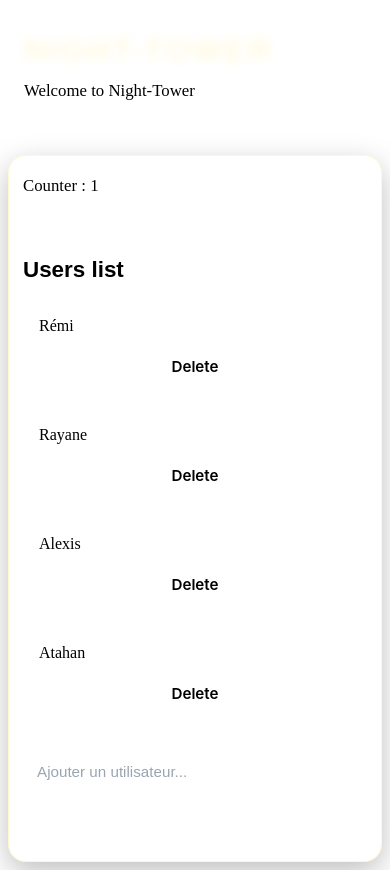
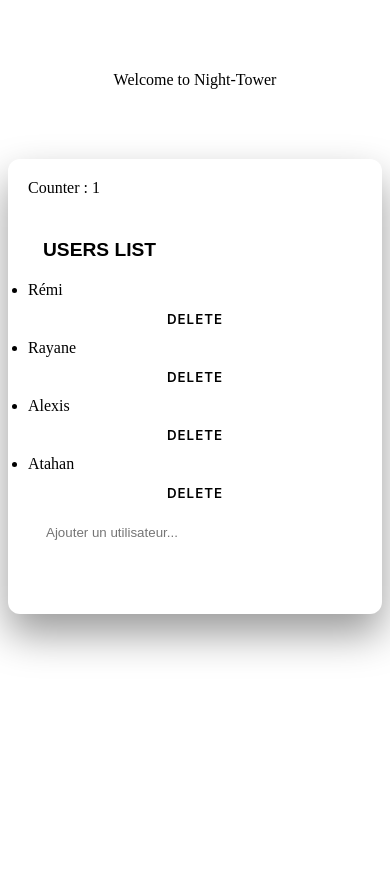
Before and after one commit to RayyyZen/Night-City, a React (Create React App) app in the folder app/client/: page / in a window 390 px wide. After the commit the page ends 844 px from the top, so only its background shows below. Built offline with nearby package versions, Linux system fonts and the light colour scheme.

Commit message:
Begininig_of_the_beginning

```diff
--- a/app/client/src/styles.css
+++ b/app/client/src/styles.css
@@ -1,22 +1,29 @@
 .App {
-@import url('https://fonts.googleapis.com/css2?family=Inter:wght@400;500;600;700&family=Orbitron:wght@500;700;800&display=swap');
+@import url('https://fonts.googleapis.com/css2?family=Inter:wght@400;500;600;700&family=Orbitron:wght@500;700;800&family=JetBrains+Mono:wght@400;500&display=swap');
 
 :root {
-  --bg-main: #1A1D23;
-  --bg-container: #252A34;
-  --bg-header: #111418;
+  /* Nuances de gris pour la profondeur et lisibilité */
+  --bg-main: #1A1D23;      /* Fond principal plus doux que le noir pur */
+  --bg-container: #252A34; /* Cartes et sections (relief) */
+  --bg-header: #111418;    /* Zones d'encadrement sombres */
 
-  --text-main: #E6EDF3;
-  --text-soft: #F0F0F0;
+  /* Textes */
+  --text-main: #E6EDF3;    /* Blanc cassé pour le confort visuel */
+  --text-soft: #9aa4b2;    /* Gris pour les infos secondaires */
 
-  --yellow: #FFD700;
-  --amber: #F0A500;
-  --gold-dark: #C2821C;
+  /* Accents Jaunes (Futuriste / Alertes / Action) */
+  --yellow: #FFD700;       /* Jaune Cyber */
+  --amber: #F0A500;        /* Ambre pour les dégradés */
+  --gold-dark: #C2821C;    /* Doré pour les états hover */
 
-  --blue-btn: #1F6FEB;
+  /* Bleu (Technologie / Neutre) */
+  --blue-tech: #78B6E6;    /* Bleu clair pour les titres secondaires */
+  --blue-btn: #1F6FEB;     /* Bleu bouton standard */
 
-  --border-soft: #4b5563;
-  --shadow-gold: 0 0 12px rgba(255, 215, 0, 0.25);
+  /* Utilitaires */
+  --border-neon: rgba(255, 215, 0, 0.18);
+  --shadow-glow: 0 0 15px rgba(255, 215, 0, 0.15);
+  --transition-fast: 0.25s ease;
 }
 
 * {
@@ -28,166 +35,134 @@
 body {
   background: var(--bg-main);
   color: var(--text-main);
-  font-family: "Inter", sans-serif;
+  font-family: "Inter", sans-serif; /* Base lisible demandée par l'UX [cite: 267] */
+  line-height: 1.6;
 }
 
-#root {
-  min-height: 100vh;
-}
-
+/* --- Structure Globale --- */
 .App {
   min-height: 100vh;
-  text-align: center;
   padding: 40px 20px;
+  /* Effet d'éclairage futuriste en haut de page */
   background:
-    radial-gradient(circle at top, rgba(255, 215, 0, 0.08), transparent 30%),
+    radial-gradient(circle at top, rgba(255, 215, 0, 0.05), transparent 40%),
     linear-gradient(180deg, #14171d 0%, var(--bg-main) 100%);
 }
 
 .app-header {
   background: var(--bg-header);
-  border-bottom: 2px solid var(--yellow);
-  padding: 24px 16px;
-  margin-bottom: 30px;
-  box-shadow: var(--shadow-gold);
+  border-bottom: 2px solid var(--yellow); /* Accent jaune identitaire */
+  padding: 30px 20px;
+  margin-bottom: 40px;
+  box-shadow: var(--shadow-glow);
+  text-align: center;
 }
 
 .app-title {
-  font-family: "Orbitron", sans-serif;
-  font-size: clamp(2rem, 5vw, 3.6rem);
+  font-family: "Orbitron", sans-serif; /* Style "Science-fiction" */
+  font-size: clamp(1.8rem, 5vw, 3rem);
   font-weight: 800;
-  letter-spacing: 2px;
+  letter-spacing: 3px;
   text-transform: uppercase;
   background: linear-gradient(90deg, var(--yellow), var(--amber));
   -webkit-background-clip: text;
   -webkit-text-fill-color: transparent;
-  background-clip: text;
-  text-shadow: 0 0 10px rgba(255, 215, 0, 0.12);
+  filter: drop-shadow(0 0 8px rgba(255, 215, 0, 0.3));
 }
 
-.app-subtitle {
-  margin-top: 12px;
-  color: var(--text-soft);
-  font-size: 1.05rem;
-}
-
+/* --- Modules et Cartes (Visualisation / Gestion) --- */
 .main-card {
-  max-width: 720px;
+  max-width: 850px;
   margin: 0 auto;
   background: var(--bg-container);
-  border: 1px solid rgba(255, 215, 0, 0.18);
-  border-radius: 18px;
-  padding: 28px 22px;
-  box-shadow: 0 10px 30px rgba(0, 0, 0, 0.25);
+  border: 1px solid var(--border-neon);
+  border-radius: 12px;
+  padding: 30px;
+  box-shadow: 0 20px 40px rgba(0, 0, 0, 0.4);
 }
 
 .section-title {
   font-family: "Orbitron", sans-serif;
-  font-size: 1.4rem;
-  margin-bottom: 18px;
-  color: var(--yellow);
+  color: var(--blue-tech); /* Bleu pour différencier les sections */
+  font-size: 1.2rem;
+  margin-bottom: 20px;
+  text-transform: uppercase;
+  border-left: 4px solid var(--yellow);
+  padding-left: 15px;
 }
 
-.counter {
-  margin-bottom: 22px;
-  font-size: 1.05rem;
+/* --- Interaction Utilisateur --- */
+button {
+  font-family: "Inter", sans-serif;
+  font-weight: 600;
+  border: none;
+  border-radius: 6px;
+  padding: 12px 24px;
+  cursor: pointer;
+  transition: var(--transition-fast);
+  text-transform: uppercase;
+  letter-spacing: 1px;
 }
 
-button {
-  border: none;
-  border-radius: 10px;
-  padding: 10px 16px;
-  font-size: 0.95rem;
-  font-weight: 600;
-  font-family: "Inter", sans-serif;
-  cursor: pointer;
-  transition: 0.25s ease;
-}
-
+/* Bouton bleu pour les actions simples (Visualisation) [cite: 134] */
 .btn-primary {
   background: var(--blue-btn);
   color: white;
+  border: 1px solid rgba(255, 255, 255, 0.1);
 }
 
+/* Bouton jaune pour les actions spéciales ou "Voir plus"  */
 .btn-special {
   background: var(--yellow);
-  color: black;
+  color: #000;
 }
 
 button:hover {
-  background: linear-gradient(90deg, var(--yellow), var(--gold-dark));
-  color: black;
-  box-shadow: 0 0 16px rgba(255, 215, 0, 0.35);
-  transform: translateY(-1px);
+  transform: translateY(-2px);
+  filter: brightness(1.1);
+  box-shadow: 0 0 20px rgba(255, 215, 0, 0.3);
 }
 
-.users-list {
-  list-style: none;
-  margin: 20px 0;
-  padding: 0;
-}
-
-.users-list li {
+/* --- Objets Connectés (Liste/Grille) --- */
+.object-item {
   display: flex;
   justify-content: space-between;
   align-items: center;
-  gap: 12px;
   background: rgba(255, 255, 255, 0.03);
-  border-left: 4px solid var(--yellow);
-  padding: 14px 16px;
-  border-radius: 10px;
-  margin-bottom: 12px;
+  padding: 16px;
+  border-radius: 8px;
+  margin-bottom: 15px;
+  border: 1px solid rgba(255, 255, 255, 0.05);
 }
 
-.user-name {
-  font-weight: 500;
+/* Style spécifique pour les données techniques */
+.tech-data {
+  font-family: "JetBrains Mono", monospace;
+  color: var(--yellow);
+  font-size: 0.9rem;
 }
 
-form {
-  margin-top: 24px;
-  display: flex;
-  gap: 10px;
-  flex-wrap: wrap;
-  justify-content: center;
-}
-
+/* --- Formulaires et Inputs --- */
 input {
-  min-width: 260px;
-  padding: 12px 14px;
-  border-radius: 10px;
-  border: 1px solid var(--border-soft);
-  background: var(--bg-container);
+  background: var(--bg-header);
+  border: 1px solid var(--border-soft); /* Gris comme demandé  */
   color: var(--text-main);
+  padding: 12px 18px;
+  border-radius: 6px;
   outline: none;
-  font-size: 0.95rem;
+  transition: var(--transition-fast);
 }
 
 input:focus {
   border-color: var(--yellow);
-  box-shadow: 0 0 0 3px rgba(255, 215, 0, 0.12);
+  box-shadow: 0 0 8px rgba(255, 215, 0, 0.2);
 }
 
-input::placeholder {
-  color: #9aa4b2;
-}
-
+/* --- Responsive (Mobile-First) [cite: 271] --- */
 @media (max-width: 600px) {
-  .main-card {
-    padding: 20px 14px;
-  }
-
-  .users-list li {
-    flex-direction: column;
-    align-items: stretch;
-  }
-
-  form {
-    flex-direction: column;
-  }
-
-  input,
-  form button {
-    width: 100%;
-  }
+  .App { padding: 20px 10px; }
+  .main-card { padding: 20px; }
+  .object-item { flex-direction: column; gap: 10px; text-align: center; }
+  input, button { width: 100%; }
 }
 }
```
